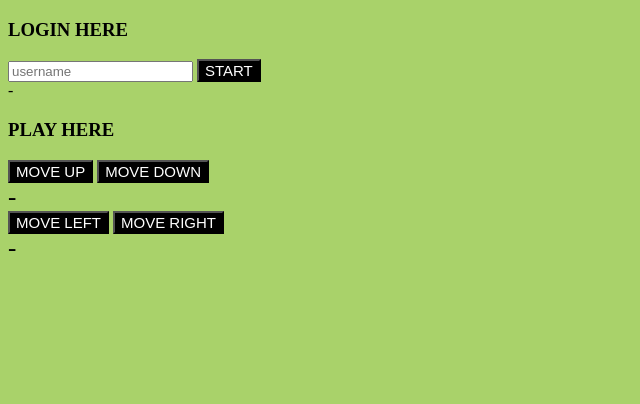
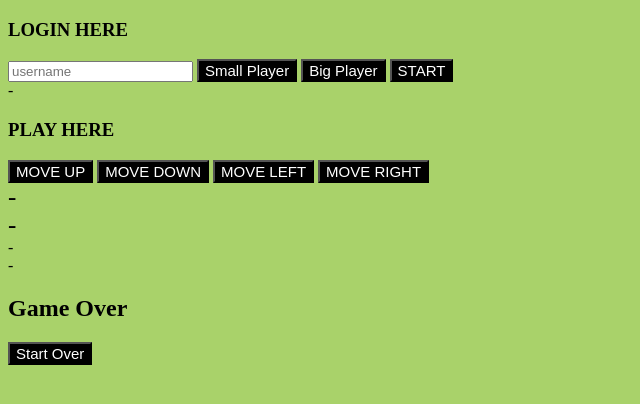
Before and after one commit to gabrielbrickle/BackbonejsGridGame, a website: page index.html in a window 1280 px wide. Shown: the whole page, without its empty margins (0-640 px from the left). Drawn offline with nearby package versions, Linux system fonts and the light colour scheme.

Commit message:
working on new branch

```diff
--- a/index.html
+++ b/index.html
@@ -8,30 +8,33 @@
 </head>
 
 <body>
-    <!-- <h2>Grid Explorer</h2>
+    <!-- <h2>Grid Game</h2>
     <a href="#login">Login</a>
-    <a href="#play">Play</a> -->
+    <a href="#play">Play</a>-->
     <section id="user-info">
         <h3>LOGIN HERE</h3>
         <input type="text" name="name" placeholder="username" id="input">
+        <button id="smallplayer">Small Player</button>
+        <button id="bigplayer">Big Player</button>
         <button id="start">START</button>
-        <div id="newuser">
-            -
-        </div>
+        <div id="newuser">-</div>
     </section>
 
-    <section id="game-buttons">
+    <section id="game-view">
         <h3>PLAY HERE</h3>
         <button id="up"> MOVE UP </button>
+        <button id="down"> MOVE DOWN </button>
+        <button id="left"> MOVE LEFT </button>
+        <button id="right"> MOVE RIGHT </button>
+        <div id="yaxis">-</div>
+        <div id="xaxis">-</div>
+        <div id="energy">-</div>
+        <div id="movecount">-</div>
+    </section>
 
-        <button id="down"> MOVE DOWN </button>
-        <div id="yaxis">-</div>
-
-        <button id="left"> MOVE LEFT </button>
-
-
-        <button id="right"> MOVE RIGHT </button>
-        <div id="xaxis">-</div>
+    <section class="game-over">
+      <h2>Game Over</h2>
+      <button id="restart">Start Over</button>
     </section>
 
 
--- a/js/main.js
+++ b/js/main.js
@@ -7,7 +7,7 @@ window.addEventListener('load', function () {
 
     let move = new MoveView({
         model: movementmodel,
-        el: document.getElementById('game-buttons'),
+        el: document.getElementById('game-view'),
     });
 
     let user = new UserView({
```
